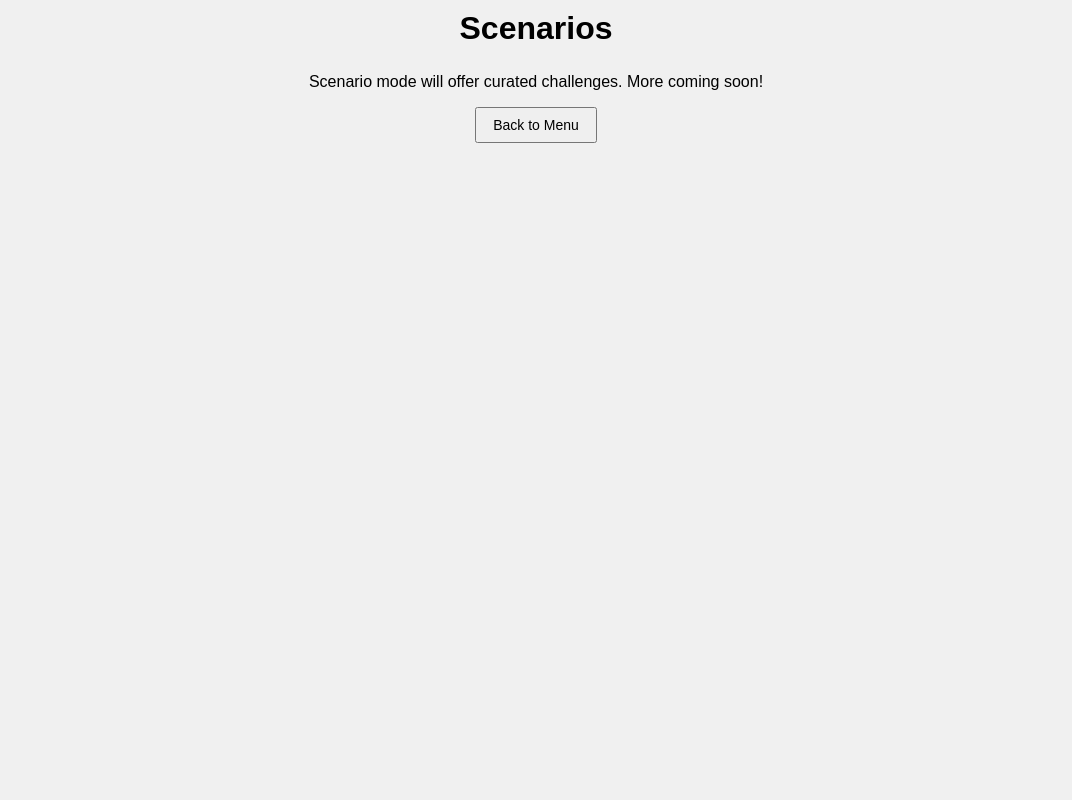
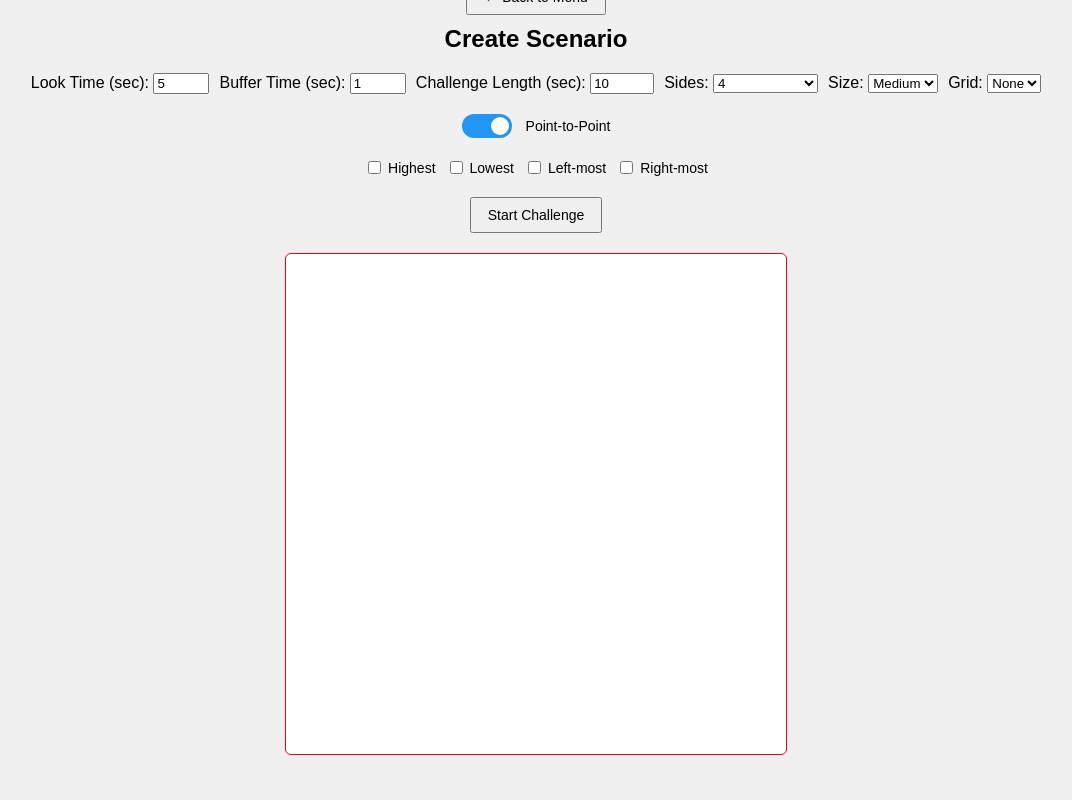
Before and after one commit to Memorydrawing/memory-drawing-game, a plain HTML site: page scenarios.html in a window 1280 px wide. Shown: the whole page, without its empty margins (104-1176 px from the left). Drawn offline with Linux system fonts and the light colour scheme.

Commit message:
Add scenario builder

```diff
--- /dev/null
+++ b/scenario.js
@@ -0,0 +1,32 @@
+let scenarioTimer = null;
+
+function startScenario() {
+  clearTimeout(viewTimer);
+  clearTimeout(scenarioTimer);
+
+  const lookTime = Math.max(1000, parseFloat(document.getElementById('timeInput').value) * 1000);
+  const bufferTime = Math.max(0, parseFloat(document.getElementById('bufferInput').value) * 1000);
+  const challengeLength = Math.max(1000, parseFloat(document.getElementById('challengeInput').value) * 1000);
+  const sides = parseInt(document.getElementById('sidesSelect').value);
+
+  lastShape = originalShape.map(p => ({ ...p }));
+  originalShape = generateShape(sides);
+  playerShape = [];
+  drawingEnabled = false;
+  result.textContent = '';
+  clearCanvas();
+  drawGrid();
+  drawShape(originalShape, 'black');
+
+  viewTimer = setTimeout(() => {
+    clearCanvas();
+    drawGrid();
+    drawGivenPoints(originalShape);
+    setTimeout(() => {
+      drawingEnabled = true;
+      scenarioTimer = setTimeout(() => {
+        revealShape();
+      }, challengeLength);
+    }, bufferTime);
+  }, lookTime);
+}
--- a/scenarios.html
+++ b/scenarios.html
@@ -3,14 +3,80 @@
 <head>
   <meta charset="UTF-8" />
   <meta name="viewport" content="width=device-width, initial-scale=1" />
-  <title>Scenarios - Memory Shape Drawing Game</title>
+  <title>Scenario Builder - Memory Shape Drawing Game</title>
   <link rel="stylesheet" href="style.css">
 </head>
 <body>
-  <div class="menu-screen">
-    <h1>Scenarios</h1>
-    <p>Scenario mode will offer curated challenges. More coming soon!</p>
-    <button onclick="window.location.href='index.html'">Back to Menu</button>
+  <div id="scenarioScreen" class="screen practice-screen">
+    <button onclick="window.location.href='index.html'">← Back to Menu</button>
+    <h2>Create Scenario</h2>
+    <div class="controls">
+      <label>Look Time (sec):
+        <input type="number" id="timeInput" value="5" min="1" max="60">
+      </label>
+      <label>Buffer Time (sec):
+        <input type="number" id="bufferInput" value="1" min="0" max="60">
+      </label>
+      <label>Challenge Length (sec):
+        <input type="number" id="challengeInput" value="10" min="1" max="300">
+      </label>
+      <label>Sides:
+        <select id="sidesSelect">
+          <option value="1">Point</option>
+          <option value="2">Line Segment</option>
+          <option value="3">3</option>
+          <option value="4" selected>4</option>
+          <option value="5">5</option>
+          <option value="6">6</option>
+          <option value="7">7</option>
+          <option value="8">8</option>
+          <option value="9">9</option>
+          <option value="10">10</option>
+        </select>
+      </label>
+      <label>Size:
+        <select id="sizeSelect">
+          <option value="small">Small</option>
+          <option value="medium" selected>Medium</option>
+          <option value="big">Big</option>
+        </select>
+      </label>
+      <label>Grid:
+        <select id="gridSelect">
+          <option value="0">None</option>
+          <option value="2">2x2</option>
+          <option value="3">3x3</option>
+          <option value="4">4x4</option>
+        </select>
+      </label>
+    </div>
+
+    <div class="switches-group">
+      <label class="switch-label-container">
+        <div class="switch">
+          <input type="checkbox" id="drawModeToggle" checked />
+          <span class="slider"></span>
+        </div>
+        <span class="switch-text" id="drawModeLabel">Point-to-Point</span>
+      </label>
+    </div>
+
+    <div class="checkboxes-group">
+      <label><input type="checkbox" id="giveHighest" /> Highest</label>
+      <label><input type="checkbox" id="giveLowest" /> Lowest</label>
+      <label><input type="checkbox" id="giveLeftmost" /> Left-most</label>
+      <label><input type="checkbox" id="giveRightmost" /> Right-most</label>
+    </div>
+
+    <div class="controls">
+      <button onclick="startScenario()">Start Challenge</button>
+    </div>
+
+    <canvas id="gameCanvas" width="500" height="500"></canvas>
+    <p class="score" id="result"></p>
   </div>
+
+  <script src="app.js"></script>
+  <script src="scenario.js"></script>
 </body>
 </html>
```
